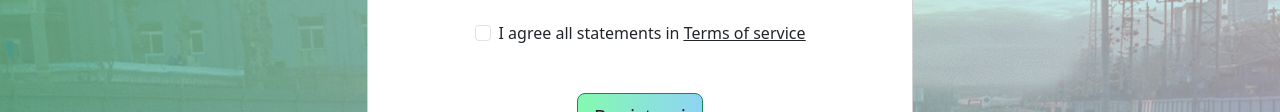
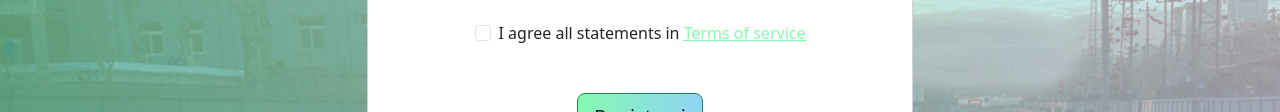
Before and after one commit to 02ahmadfarhan/tugas-uas2, a plain HTML site: page daftarakun.html in a window 1280 px wide. In both pictures the pointer is over the element "Terms of service". Shown: the part 530-642 px from the top of the page. Drawn offline with nearby package versions, Linux system fonts and the light colour scheme.

Commit message:
update finall

```diff
--- a/daftarakun.html
+++ b/daftarakun.html
@@ -29,6 +29,10 @@
 
       /* W3C, IE 10+/ Edge, Firefox 16+, Chrome 26+, Opera 12+, Safari 7+ */
       background: linear-gradient(to right, rgba(132, 250, 176, 1), rgba(143, 211, 244, 1))
+    }
+
+    u:hover {
+      color: rgb(132, 250, 176, 1);
     }
   </style>
 </head>
@@ -69,7 +73,7 @@
                   <div class="form-check d-flex justify-content-center mb-5">
                     <input class="form-check-input me-2" type="checkbox" value="" id="form2Example3cg" />
                     <label class="form-check-label" for="form2Example3g">
-                      I agree all statements in <a href="#!" class="text-body"><u>Terms of service</u></a>
+                      I agree all statements in <a href="daftarakun.html" class="text-body"><u>Terms of service</u></a>
                     </label>
                   </div>
 
```
